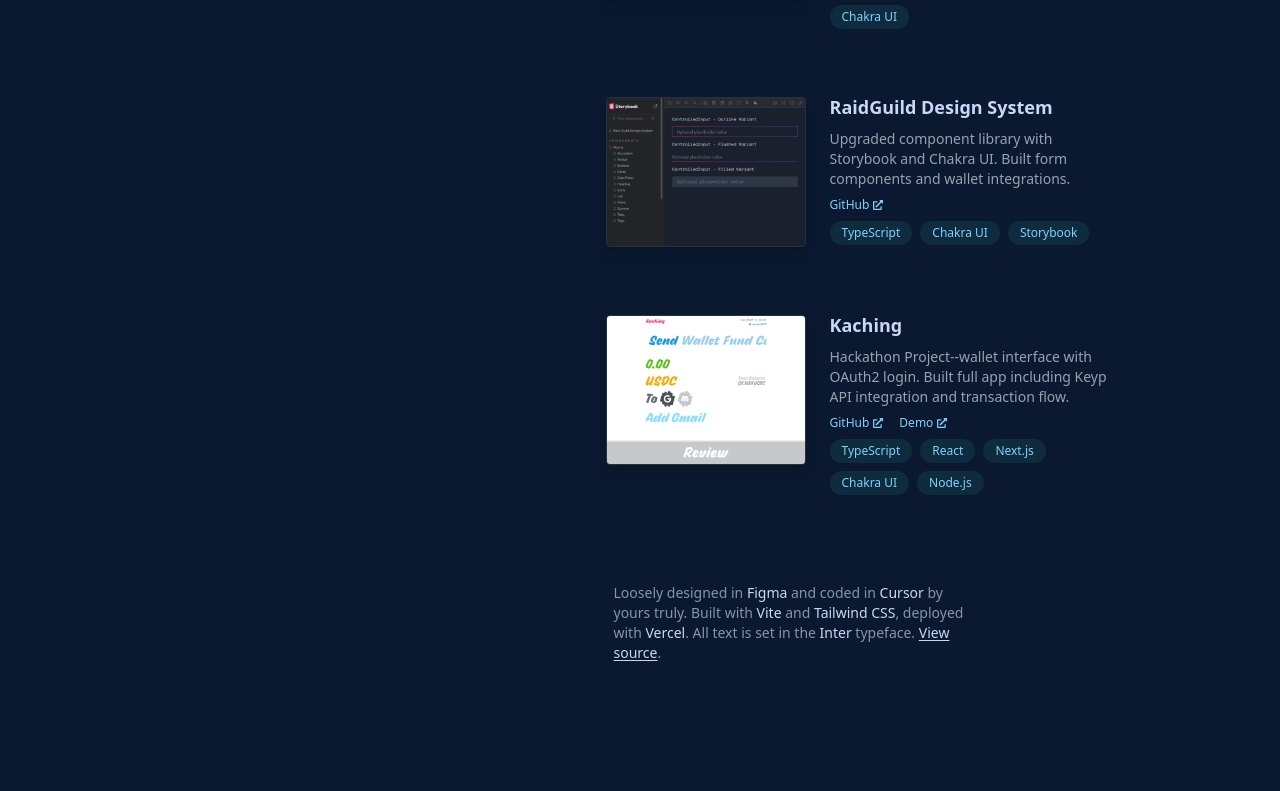
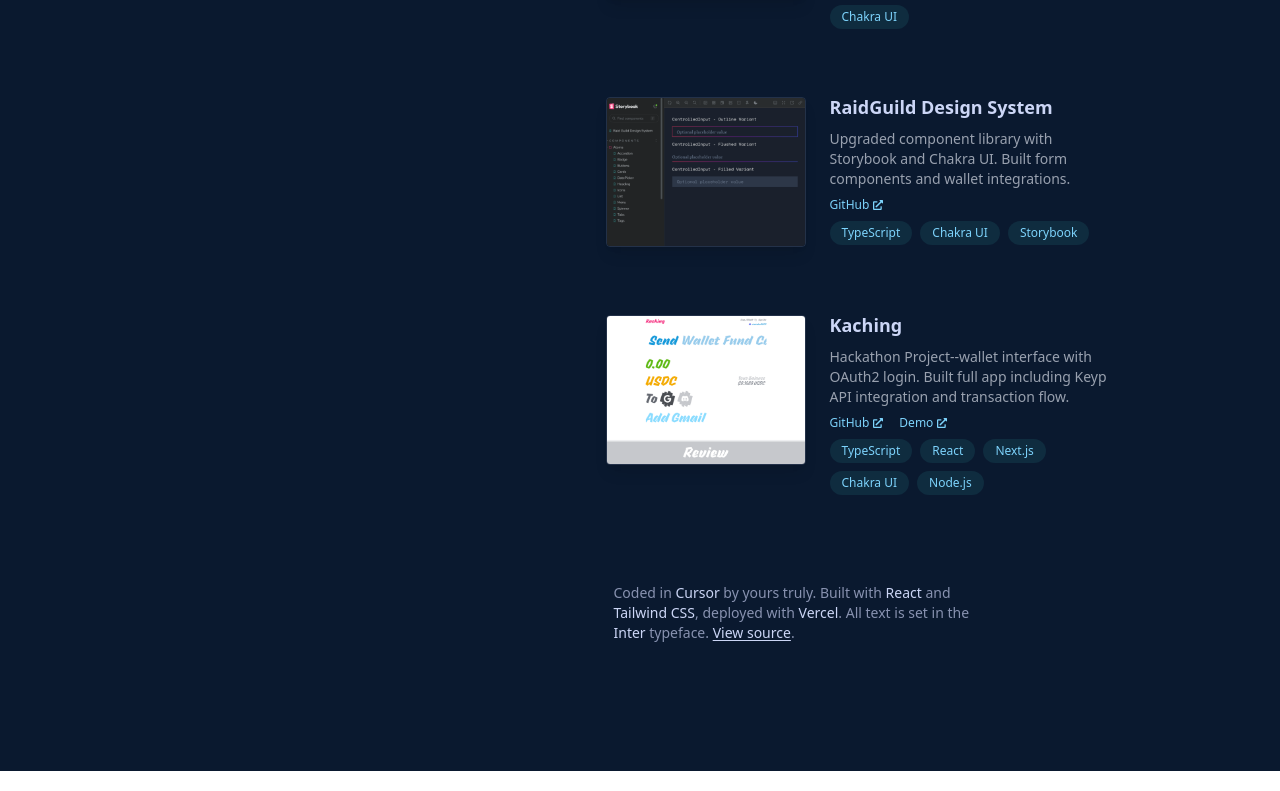
Before and after one commit to mikestarrdev/portfolio-2025, a React (Vite) app: page / in a window 1280 px wide. Shown: the part 3075-3866 px from the top of the page. Built offline with nearby package versions, Linux system fonts and the light colour scheme.

Commit message:
fix Portfolio text

```diff
--- a/src/components/sections/Portfolio.jsx
+++ b/src/components/sections/Portfolio.jsx
@@ -2,9 +2,8 @@
   return (
     <section>
       <p className="w-full text-sm md:w-4/5 xl:-ml-20">
-        Loosely designed in <span className="text-[#ccd6f6]">Figma</span> and coded in{' '}
-        <span className="text-[#ccd6f6]">Cursor</span> by yours truly. Built with{' '}
-        <span className="text-[#ccd6f6]">Vite</span> and{' '}
+        Coded in <span className="text-[#ccd6f6]">Cursor</span> by yours truly. Built with{' '}
+        <span className="text-[#ccd6f6]">React</span> and{' '}
         <span className="text-[#ccd6f6]">Tailwind CSS</span>, deployed with{' '}
         <span className="text-[#ccd6f6]">Vercel</span>. All text is set in the{' '}
         <span className="text-[#ccd6f6]">Inter</span> typeface.{' '}
```
